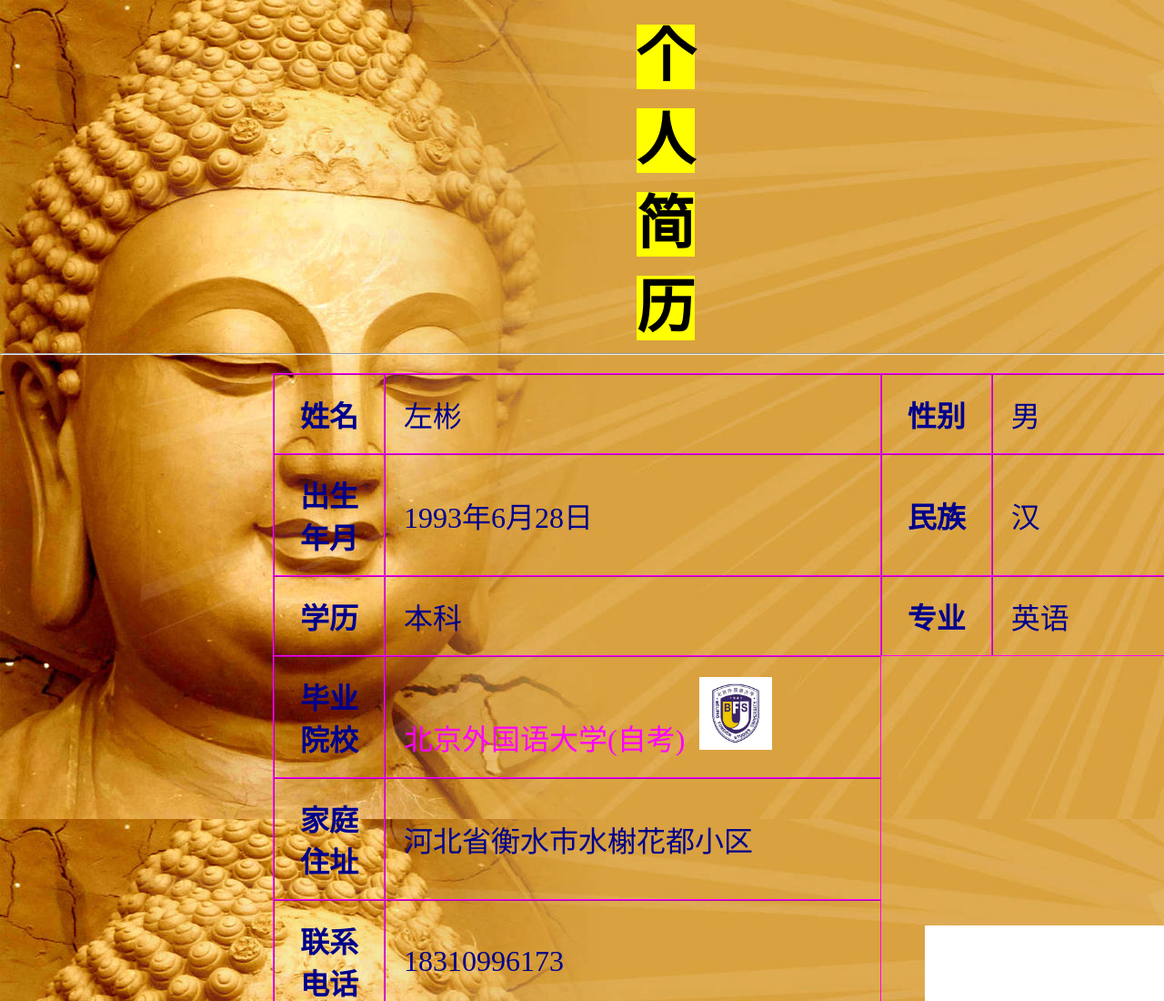
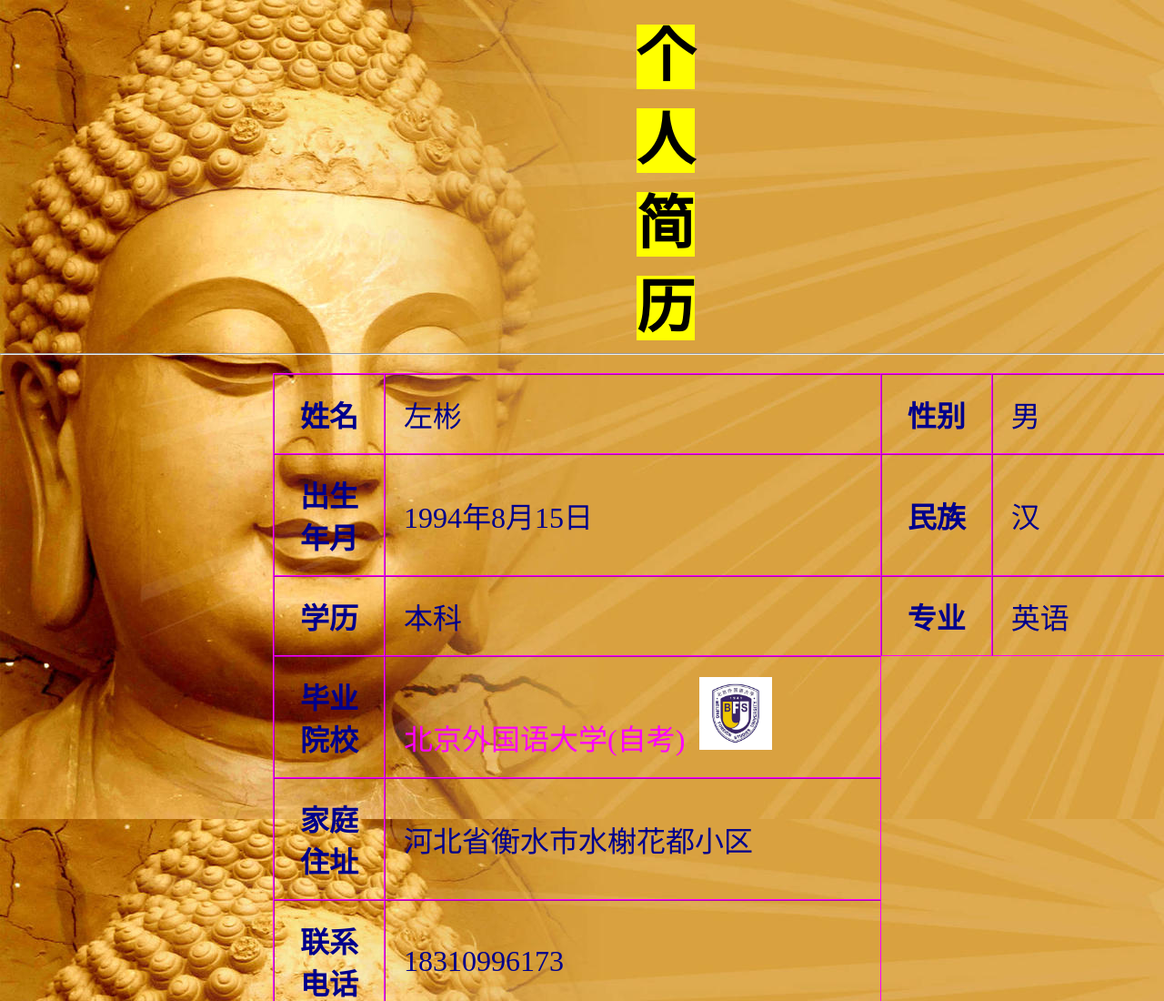
Before and after one commit to binzuo/binzuo.github.io, a plain HTML site: page index.html in a window 1280 px wide. Shown: the top 1100 px of the page at 91% size. Drawn offline with Linux system fonts and the light colour scheme.

Commit message:
Update index.html

```diff
--- a/index.html
+++ b/index.html
@@ -60,7 +60,7 @@
     </tr>
     <tr>
         <th>出生年月</th>
-        <td>1993年6月28日</td>
+        <td>1994年8月15日</td>
         <th>民族</th>
         <td>汉</td>
     </tr>
```
